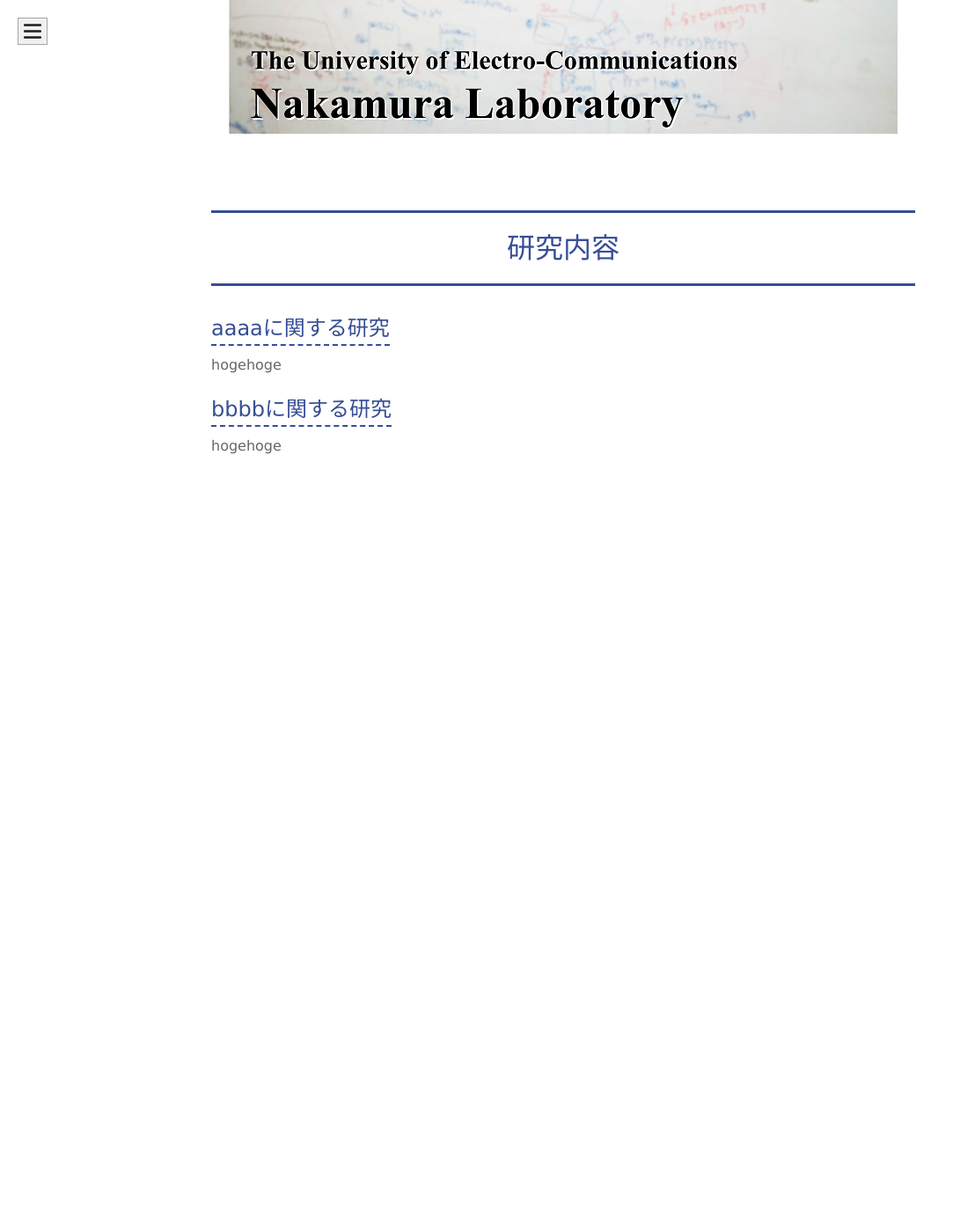
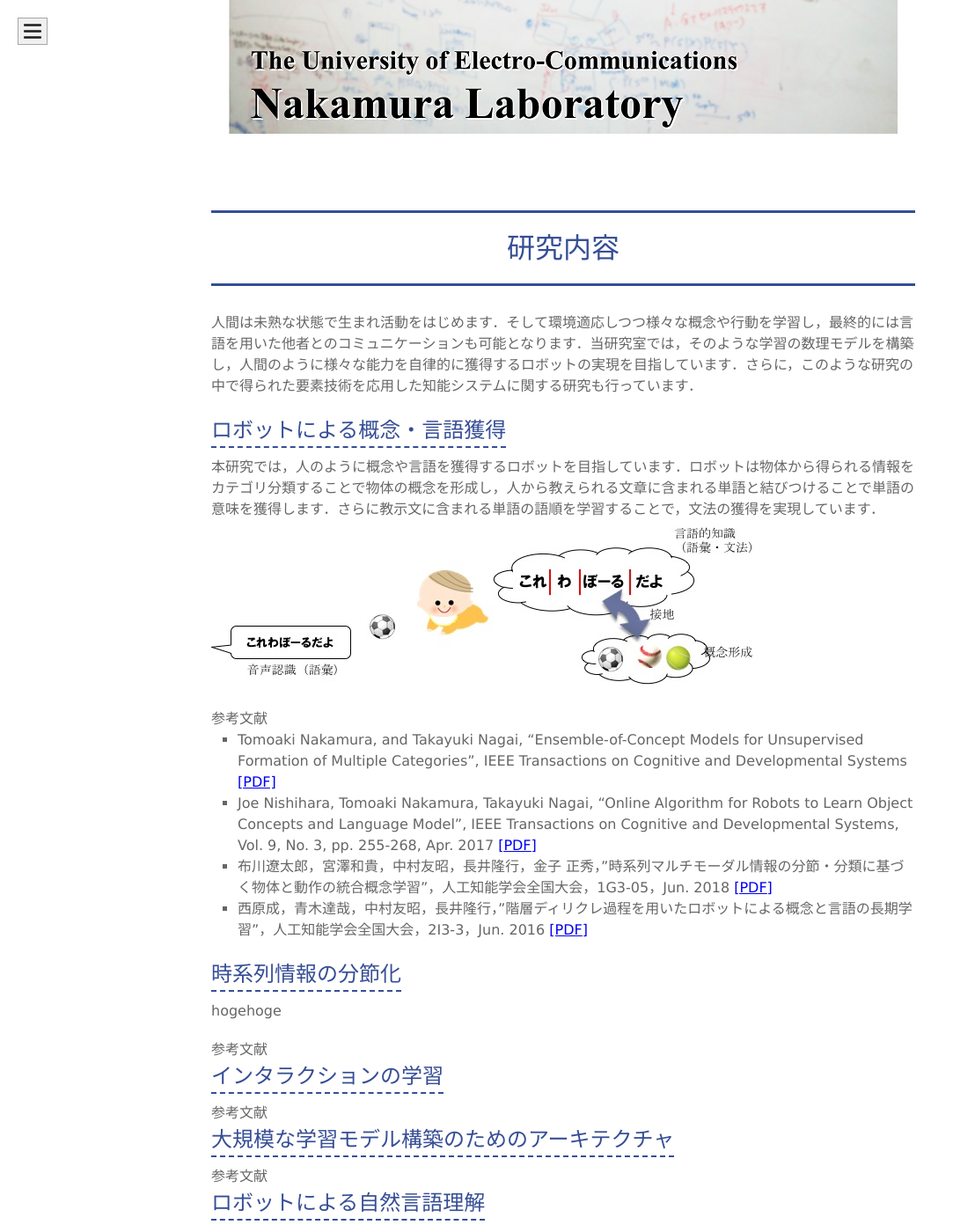
Before and after one commit to naka-lab/naka-lab.github.io, a Jekyll site: the page built from subpages/research.md, in a window 1280 px wide and 1400 px high, scrolled down 270 px. Shown: the whole window at 88% size, without its empty margins (0-1083 px from the left). Built offline with Jekyll 4.4.1, drawn with Linux system fonts in a browser that asks for light colours; before the commit the page ends 900 px from its top, so only the background shows below that; some of the changed text lies outside the part shown.

Commit message:
研究内容追加

```diff
--- a/subpages/research.md
+++ b/subpages/research.md
@@ -4,8 +4,52 @@ layout: default
 ---
 
 # 研究内容
-## aaaaに関する研究
+人間は未熟な状態で生まれ活動をはじめます．そして環境適応しつつ様々な概念や行動を学習し，最終的には言語を用いた他者とのコミュニケーションも可能となります．当研究室では，そのような学習の数理モデルを構築し，人間のように様々な能力を自律的に獲得するロボットの実現を目指しています．さらに，このような研究の中で得られた要素技術を応用した知能システムに関する研究も行っています．
+
+## ロボットによる概念・言語獲得
+本研究では，人のように概念や言語を獲得するロボットを目指しています．ロボットは物体から得られる情報をカテゴリ分類することで物体の概念を形成し，人から教えられる文章に含まれる単語と結びつけることで単語の意味を獲得します．さらに教示文に含まれる単語の語順を学習することで，文法の獲得を実現しています．
+![概念・言語獲得](imgs/concept_lang.jpg)
+
+### 参考文献
+- Tomoaki Nakamura, and Takayuki Nagai, “Ensemble-of-Concept Models for Unsupervised Formation of Multiple Categories”, IEEE Transactions on Cognitive and Developmental Systems [[PDF]](https://ieeexplore.ieee.org/document/8023995)
+- Joe Nishihara, Tomoaki Nakamura, Takayuki Nagai, “Online Algorithm for Robots to Learn Object Concepts and Language Model”, IEEE Transactions on Cognitive and Developmental Systems, Vol. 9, No. 3, pp. 255-268, Apr. 2017 [[PDF]](https://ieeexplore.ieee.org/document/7451222)
+- 布川遼太郎，宮澤和貴，中村友昭，長井隆行，金子 正秀，”時系列マルチモーダル情報の分節・分類に基づく物体と動作の統合概念学習”，人工知能学会全国大会，1G3-05，Jun. 2018 [[PDF]](https://confit.atlas.jp/guide/event/jsai2018/subject/1G3-05/detail?lang=ja)
+- 西原成，青木達哉，中村友昭，長井隆行，”階層ディリクレ過程を用いたロボットによる概念と言語の長期学習”，人工知能学会全国大会，2I3-3，Jun. 2016 [[PDF]](http://www.ai-gakkai.or.jp/jsai2016/webprogram/2016/paper-1074.html)
+
+
+
+
+
+## 時系列情報の分節化
 hogehoge
 
-## bbbbに関する研究
-hogehoge
+### 参考文献
+
+
+
+
+
+
+## インタラクションの学習
+
+### 参考文献
+
+
+
+
+
+## 大規模な学習モデル構築のためのアーキテクチャ
+
+### 参考文献
+
+
+
+
+
+
+## ロボットによる自然言語理解
+ロボットが家庭内で様々な作業を行う際に，人からの指示を正確に理解する必要があります．本研究では，人からの指示の整合性や周りの状況といった情報を使うことで，ノイズが多い環境においても，ロボットによる正確な指示理解を実現しています．
+
+### 参考文献
+- Takahiro Kobori, Tomoaki Nakamura, Mikio Nakano, Takayuki Nagai, Naoto Iwahashi, Kotaro Funakoshi, and Masahide Kaneko, "Robust Comprehension of Natural Language Instructions by a Domestic Service Robot", Advanced Robotics, Vol. 30, Issue 24, pp. 1530-1543, Nov. 2016 [[PDF]](https://www.tandfonline.com/doi/abs/10.1080/01691864.2016.1252689?journalCode=tadr20)
+- 小堀嵩博，中村友昭，長井隆行，岩橋直人，船越孝太郎，中野幹生，金子正秀，"環境情報を考慮したロボットによる音声命令理解"，人工知能学会全国大会，1O2-3，Jun. 2016 [[PDF]](http://www.ai-gakkai.or.jp/jsai2016/webprogram/2016/paper-568.html)
```
Also changed, not shown: subpages/imgs/concept_lang.jpg (added).
